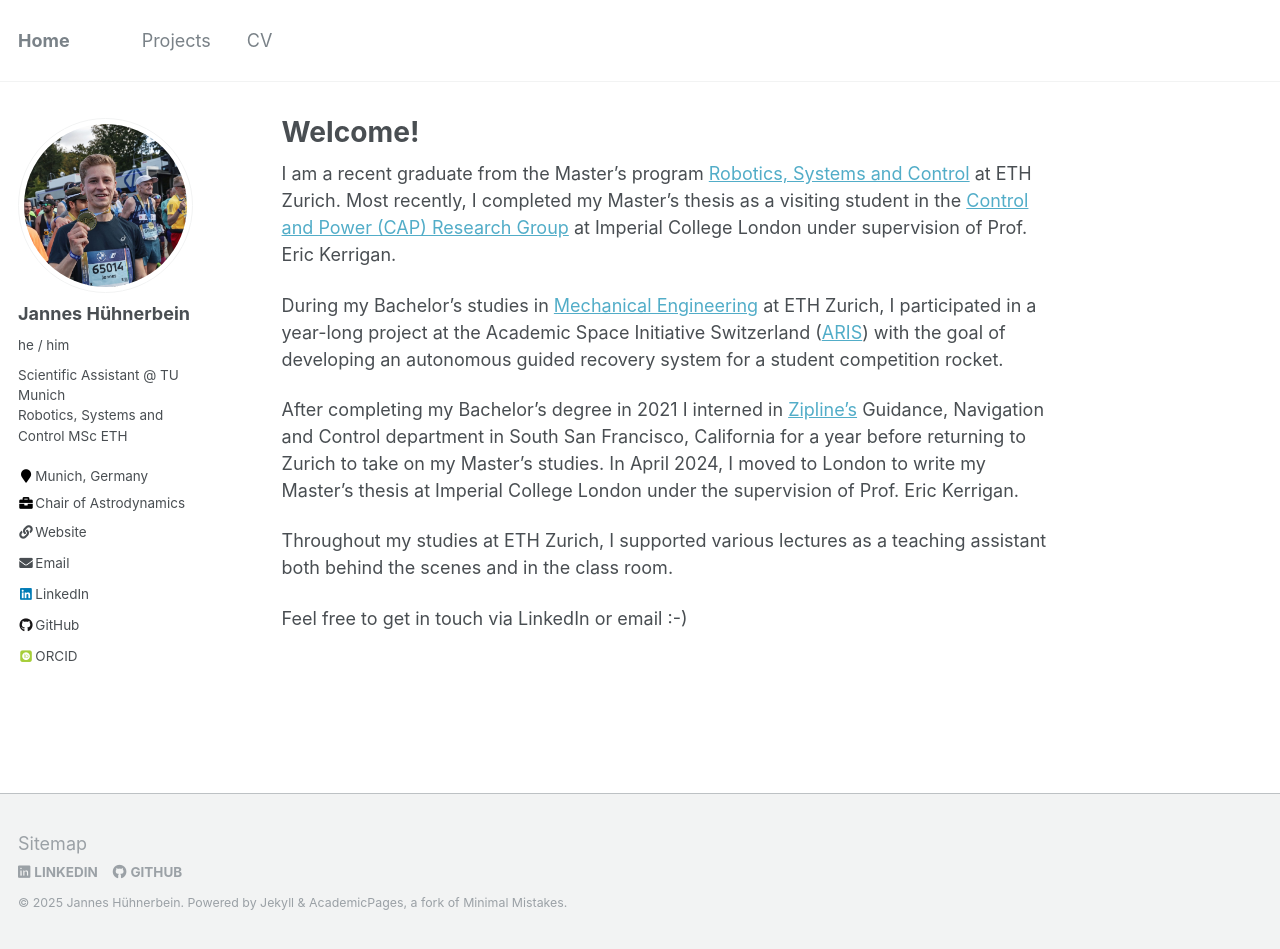
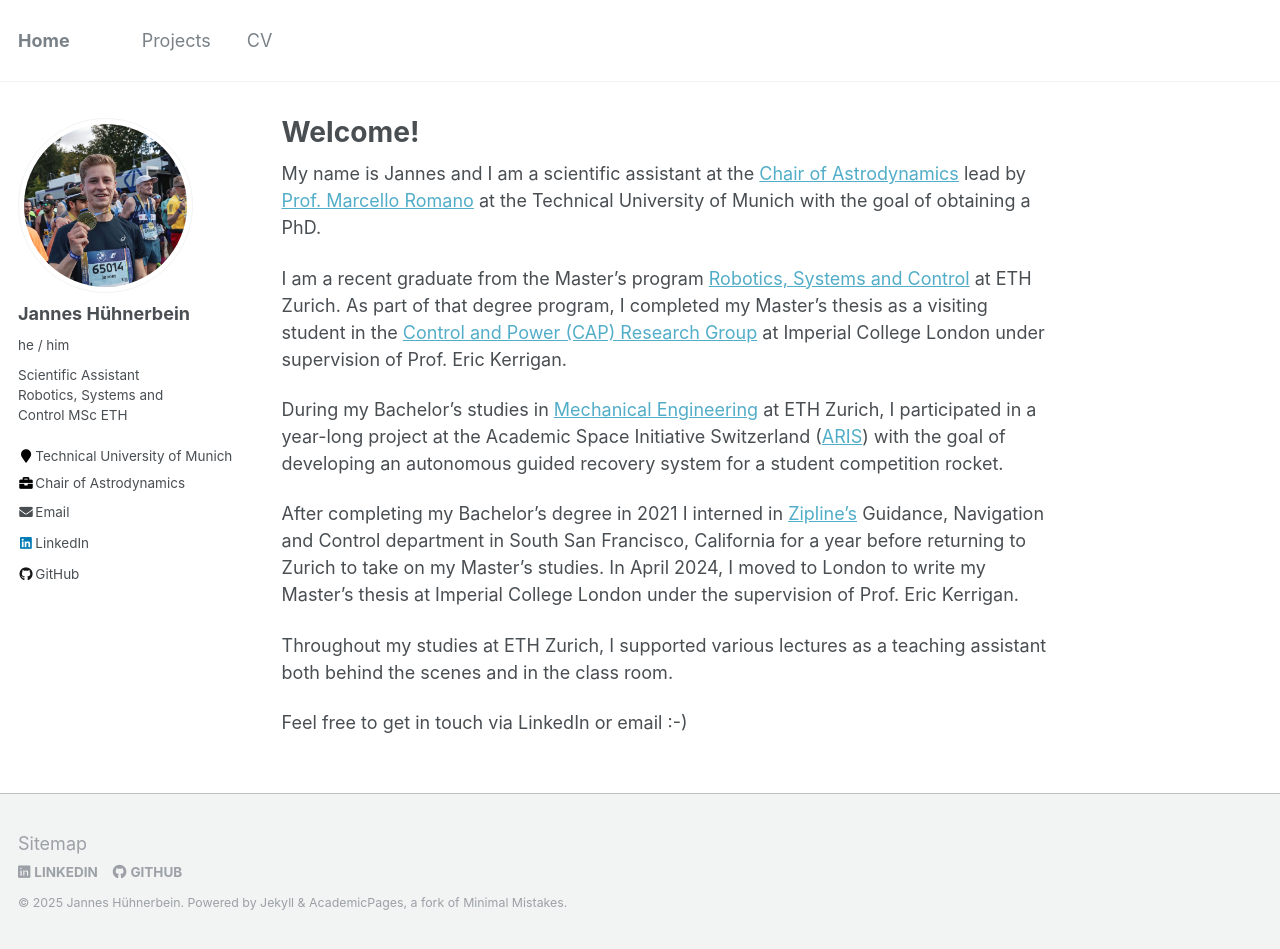
Before and after one commit to janneshb/huehnerbe.in, a Jekyll site: the page built from _pages/about.md, in a window 1280 px wide and 949 px high. Built offline with Jekyll 4.4.1, drawn with Linux system fonts in a browser that asks for light colours; some web fonts are replaced; comment, search, counter and statistics services are not loaded.

Commit message:
updated about text

```diff
--- a/_config.yml
+++ b/_config.yml
@@ -24,17 +24,17 @@
   avatar: "profile.jpeg"
   name: "Jannes Hühnerbein"
   pronouns: "he / him"
-  bio: "Scientific Assistant @ TU Munich<br>Robotics, Systems and Control MSc ETH"
-  location: "Munich, Germany"
+  bio: "Scientific Assistant<br>Robotics, Systems and Control MSc ETH"
+  location: "Technical University of Munich"
   employer: "Chair of Astrodynamics"
-  uri: "https://www.asg.ed.tum.de/en/coa/home/"
+  uri: # "https://www.asg.ed.tum.de/en/coa/home/"
   email: "jannes.huehnerbein@tum.de"
 
   # Academic websites
   arxiv:
   googlescholar:
   impactstory:
-  orcid: "https://orcid.org/0009-0005-8868-6610"
+  orcid: # "https://orcid.org/0009-0005-8868-6610"
   pubmed:
   researchgate:
 
--- a/_pages/about.md
+++ b/_pages/about.md
@@ -7,7 +7,10 @@
   - /about.html
 ---
 
-I am a recent graduate from the Master's program <a href="https://ethz.ch/en/studies/master/degree-programmes/engineering-sciences/robotics-systems-and-control.html" target="_blank" rel="noopener noreferrer">Robotics, Systems and Control</a> at ETH Zurich. Most recently, I completed my Master's thesis as a visiting student in the <a href="https://www.imperial.ac.uk/electrical-engineering/research/control-and-power/" target="_blank" rel="noopener noreferrer">Control and Power (CAP) Research Group</a> at Imperial College London under supervision of Prof. Eric Kerrigan.
+My name is Jannes and I am a scientific assistant at the <a href="https://www.asg.ed.tum.de/en/coa/home/" target="_blank" rel="noopener noreferrer">Chair of Astrodynamics</a> lead by <a href="https://www.marcelloromano.info/" target="_blank" rel="noopener noreferrer">Prof. Marcello Romano</a> at the Technical University of Munich with the goal of obtaining a PhD.
+
+I am a recent graduate from the Master's program <a href="https://ethz.ch/en/studies/master/degree-programmes/engineering-sciences/robotics-systems-and-control.html" target="_blank" rel="noopener noreferrer">Robotics, Systems and Control</a> at ETH Zurich.
+As part of that degree program, I completed my Master's thesis as a visiting student in the <a href="https://www.imperial.ac.uk/electrical-engineering/research/control-and-power/" target="_blank" rel="noopener noreferrer">Control and Power (CAP) Research Group</a> at Imperial College London under supervision of Prof. Eric Kerrigan.
 
 During my Bachelor's studies in <a href="https://ethz.ch/en/studies/bachelor/bachelors-degree-programmes/engineering-sciences/mechanical-engineering.html" target="_blank" rel="noopener noreferrer">Mechanical Engineering</a> at ETH Zurich, I participated in a year-long project at the Academic Space Initiative Switzerland (<a href="https://aris-space.ch" target="_blank" rel="noopener noreferrer">ARIS</a>) with the goal of developing an autonomous guided recovery system for a student competition rocket.
 
```
Also changed, not shown: README.md (+2 -17 lines).
